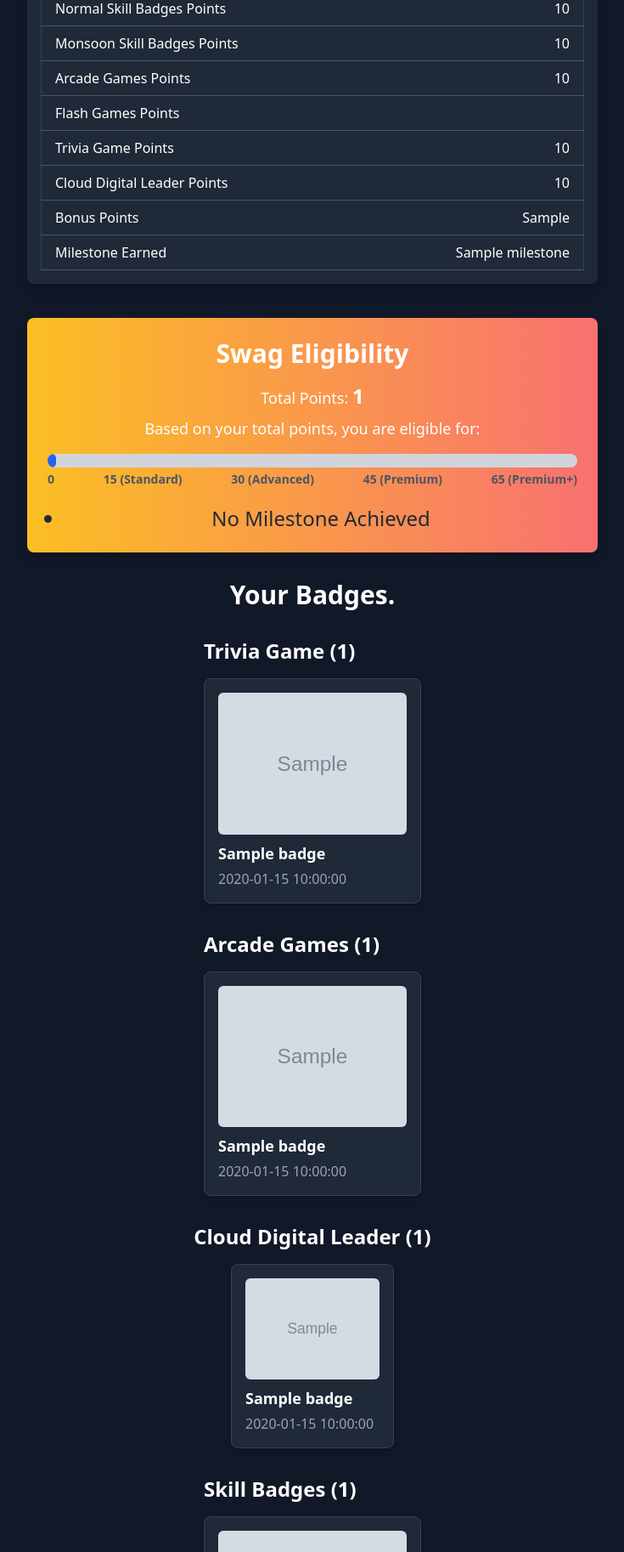
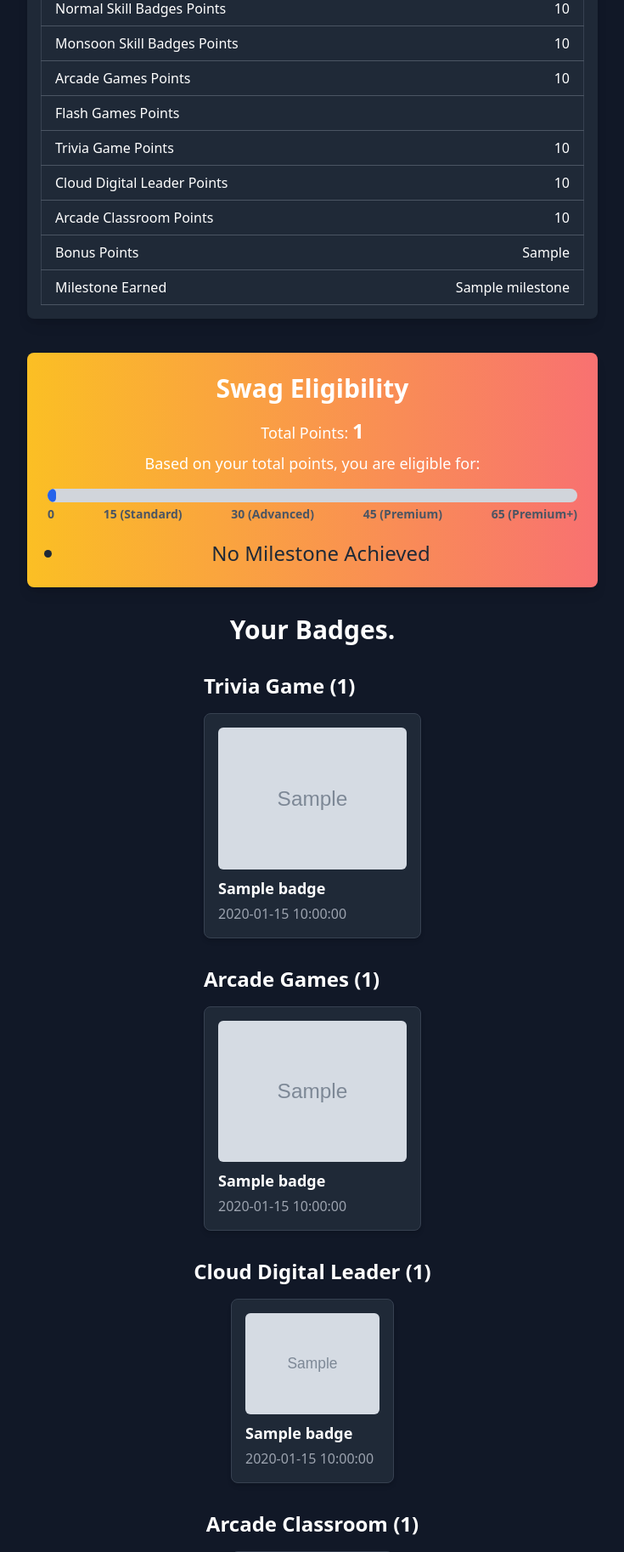
Before and after one commit to Sufi1512/PointCounter, a Flask app: template templates/index.html in a window 1280 px wide. Shown: the part 682-2508 px from the top of the page at 85% size, without its empty margins (272-1007 px from the left). Run offline with Flask 3, Linux system fonts and the light colour scheme; the template is opened without the code that fills it: most values are stand-ins (such as "Sample title", 1, 10 or a date in 2020); grey boxes marked "Sample" are stand-in pictures.

Commit message:
Add Arcade Classroom badges and update points calculation

```diff
--- a/app.py
+++ b/app.py
@@ -2,7 +2,7 @@ from flask import Flask, render_template, request
 import requests
 from bs4 import BeautifulSoup
 from points_calculator import calculate_points
-from badges import SKILL_BADGES_LIST, CLOUD_DIGITAL_LEADER_BADGES
+from badges import SKILL_BADGES_LIST, CLOUD_DIGITAL_LEADER_BADGES, Arcade_Classroom
 from datetime import datetime
 
 app = Flask(__name__)
@@ -52,7 +52,8 @@ def fetch_data(url):
             'level_games': [],
             'skill_badges': [],
             'cloud_digital_leader': [],
-            'flash_games': []
+            'flash_games': [],
+            'arcade_Classroom': [],
         }
 
         badges = soup.find_all('div', class_='profile-badge')
@@ -75,6 +76,9 @@ def fetch_data(url):
                 categories['skill_badges'].append(badge_info)
             elif normalized_title in [badge.lower().strip() for badge in CLOUD_DIGITAL_LEADER_BADGES]:
                 categories['cloud_digital_leader'].append(badge_info)
+            elif normalized_title in [badge.lower().strip() for badge in Arcade_Classroom]:
+                categories['arcade_Classroom'].append(badge_info)
+
             elif any(keyword in normalized_title for keyword in ["the arcade-athon", "the arcade certification zone", "arcade explorers","trick-or-skills","diwali in the arcade"]):
                 categories['flash_games'].append(badge_info)
 
@@ -86,7 +90,7 @@ def fetch_data(url):
 
         # Calculate points
         points = calculate_points(categories['skill_badges'], categories['game_trivia'],
-                                  categories['level_games'], len(categories['cloud_digital_leader']) - 1, categories['flash_games'])
+                                  categories['level_games'], len(categories['cloud_digital_leader']) - 1, categories['flash_games'], len(categories['arcade_Classroom'])/2)
 
         # Count badges
         badge_counts = {f"{key}_count": len(value) for key, value in categories.items()}
@@ -112,11 +116,13 @@ def get_default_data():
         'flash_games': [],
         'skill_badges': [],
         'cloud_digital_leader': [],
+        'arcade_Classroom': [],
         'badge_counts': {
             'game_trivia_count': 0,
             'level_games_count': 0,
             'skill_badges_count': 0,
             'cloud_digital_leader_count': 0,
+            'arcade_Classroom_count': 0,
             'flash_games_count': 0,
             'total_badges': 0
         },
@@ -126,7 +132,8 @@ def get_default_data():
             'flash_games_points': 0,
             'level_games_points': 0,
             'skill_badges_points': 0,
-            'cloud_digital_leader_points': 0
+            'cloud_digital_leader_points': 0,
+            'arcade_Classroom_points': 0,
         }
     }
 
--- a/badges.py
+++ b/badges.py
@@ -66,3 +66,14 @@ CLOUD_DIGITAL_LEADER_BADGES = [
     "Digital Transformation with Google Cloud",
 
 ]
+# Arcade Classroom badges
+Arcade_Classroom =[
+    "Webhook Fundamentals",
+    "Advanced Webhook Concepts",
+    "Basic Performance Measurement",
+    "Advanced Performance Measurement",
+    "CCAI Frontend Integrations",
+    "CCAI Architecture",
+    "Conversation Design Fundamentals",
+    "Advanced Conversation Design",
+]
--- a/points_calculator.py
+++ b/points_calculator.py
@@ -30,7 +30,7 @@ def filter_badges_by_date(badges, date_range):
             filtered_badges.append(badge)
     return filtered_badges
 
-def calculate_points(skill_badges, game_trivia, level_games, cloud_digital_leader, flash_games):
+def calculate_points(skill_badges, game_trivia, level_games, cloud_digital_leader, flash_games, arcade_classroom):
     # Filter badges to include only those earned between 22-Jul-2024 and 31-Dec-2024
     skill_badges = filter_badges_by_date(skill_badges, DATE_RANGE)
     game_trivia = filter_badges_by_date(game_trivia, DATE_RANGE)
@@ -111,7 +111,8 @@ def calculate_points(skill_badges, game_trivia, level_games, cloud_digital_leade
 
     total_points = (game_trivia_points + level_games_points +
                     int(special_skill_badges_points) + int(normal_skill_badges_points) +
-                    cloud_digital_leader + flash_games_points + milestone_bonus)
+                    cloud_digital_leader + flash_games_points + int(milestone_bonus+arcade_classroom))
+
 
     return {
         'game_trivia_points': game_trivia_points,
@@ -122,6 +123,7 @@ def calculate_points(skill_badges, game_trivia, level_games, cloud_digital_leade
         'special_badges_count': special_badges_count,
         'normal_badges_count': normal_badges_count,
         'cloud_digital_leader_points': cloud_digital_leader,
+        'arcade_classroom_points': arcade_classroom,
         'flash_games_count': len(flash_games),
         'milestone': milestone,
         'milestone_bonus': milestone_bonus,
--- a/templates/index.html
+++ b/templates/index.html
@@ -61,7 +61,7 @@
 
         <!-- Points Summary Section -->
         <div class="mb-10 w-full max-w-2xl">
-            {% if data.game_trivia or data.level_games or data.cloud_digital_leader or data.skill_badges %}
+            {% if data.game_trivia or data.level_games or data.cloud_digital_leader or data.skill_badges or data.arcade_classroom %}
             <section class="bg-gray-800 rounded-lg p-4 shadow-lg">
                 <h2 class="text-xl font-semibold mb-4 text-center">Points Summary</h2>
                 <div class="overflow-x-auto">
@@ -96,6 +96,10 @@
                             <tr>
                                 <td class="py-2 px-4 border-b border-gray-600">Cloud Digital Leader Points</td>
                                 <td class="py-2 px-4 border-b border-gray-600 text-right">{{ data.points.cloud_digital_leader_points }}</td>
+                            </tr>
+                            <tr>
+                                <td class="py-2 px-4 border-b border-gray-600">Arcade Classroom Points</td>
+                                <td class="py-2 px-4 border-b border-gray-600 text-right">{{ data.points.arcade_classroom_points }}</td>
                             </tr>
                             <tr>
                                 <td class="py-2 px-4 border-b border-gray-600">Bonus Points</td>
@@ -160,7 +164,7 @@
         <!-- User Badges Section -->
 
         <!-- Display Badges Sections Only if Data Exists -->
-        {% if data.game_trivia or data.level_games or data.cloud_digital_leader or data.skill_badges %}
+        {% if data.game_trivia or data.level_games or data.cloud_digital_leader or data.skill_badges or data.arcade_classroom %}
         <p class="text-center text-3xl font-bold mb-8">Your Badges.</p>
 
             {% if data.game_trivia %}
@@ -221,6 +225,22 @@
                 </div>
             </section>
             {% endif %}
+            {% if data.arcade_Classroom %}
+            <section class="mb-8">
+                <h2 class="text-2xl font-semibold mb-4">Arcade Classroom ({{ data.badge_counts.arcade_Classroom_count }})</h2>
+                <div class="flex flex-wrap justify-center gap-4">
+                    {% for badge in data.arcade_Classroom %}
+                        <div class="bg-gray-800 border border-gray-700 rounded-lg p-4 w-48 shadow-md hover:shadow-lg transition-shadow">
+                            <img src="{{ badge.image }}" alt="{{ badge.title }}" class="w-full h-auto rounded-md mb-2">
+                            <h3 class="text-lg font-semibold mb-1">{{ badge.title }}</h3>
+                            <p class="text-gray-400">{{ badge.date if badge.date else 'Date not available' }}</p>
+                        </div>
+                    {% endfor %}
+                </div>
+            </section>
+            {% endif %}
+
+
 
             {% if data.skill_badges %}
             <section class="mb-8">
```
